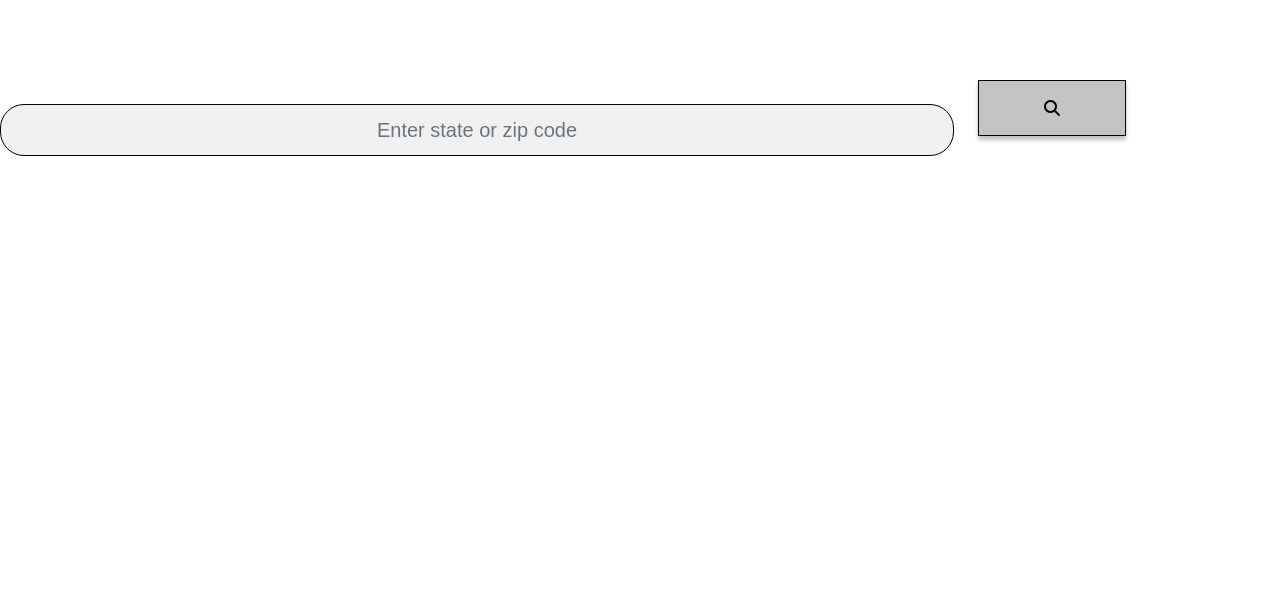
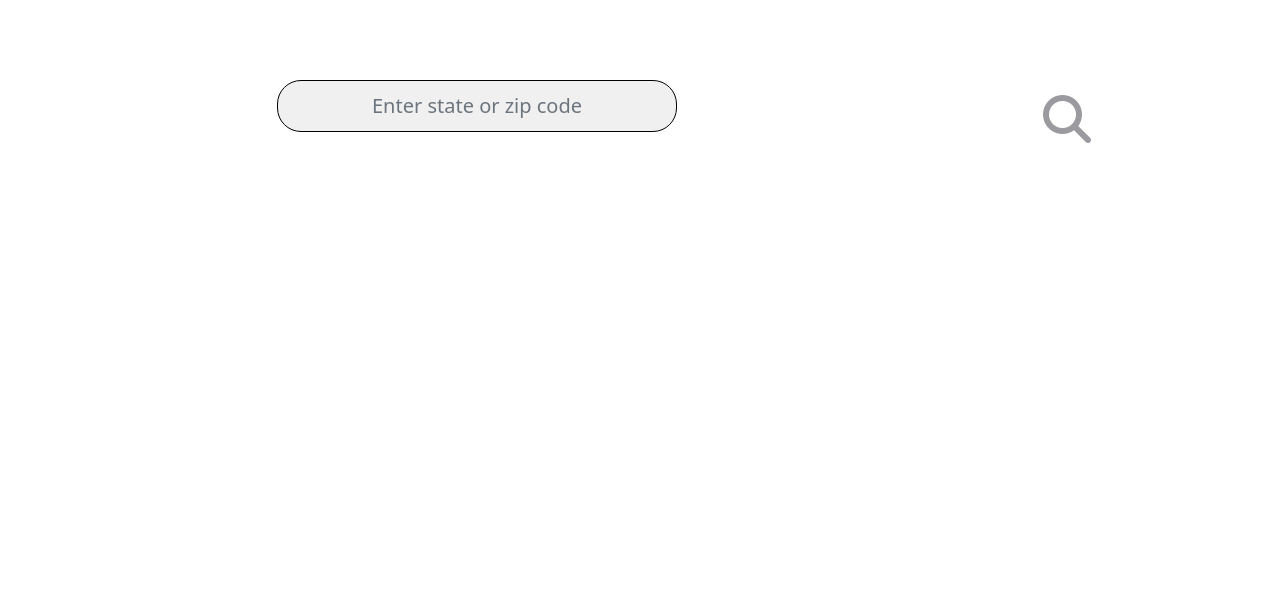
Before and after one commit to Rak97/Vaxxed4Life, a plain HTML site: page Vaccination.html in a window 1280 px wide. Shown: the part 192-800 px from the top of the page. Drawn offline with nearby package versions, Linux system fonts and the light colour scheme; a web font is replaced by a local one.

Commit message:
button adjustments

```diff
--- a/Vaccination.html
+++ b/Vaccination.html
@@ -51,12 +51,12 @@
     <form id="search-form">
         <div class="row">
             <div class="col-9">
-                <input type="text" placeholder="Enter state or zip code" class="form-control"
+                <input type="text" placeholder="Enter state or zip code" class="form-control" id="search-form"
                     autocomplete="off" />
             </div>
             <div class="col-3">
-        <button class="icon" type="submit">
-        <i class="fas fa-search"></i>
+        <button class="icon" type="submit" id="vaxlocate">
+        <i class="fas fa-search fa-3x"></i>
         </button>
     </form>
 </body>
--- a/style.css
+++ b/style.css
@@ -8,7 +8,6 @@
   margin: 0 auto;
   padding: 15px 60px;
   height: 95px;
-  border: var(--border-box-color-line);
   background-color: #f4ffd3;
 }
 
@@ -44,23 +43,33 @@ button {
   margin: 0 auto;
   background-color: rgba(196, 196, 196, 1);
 }
+
+button#vaxlocate.icon {
+  color: #9b9a9f;
+  box-shadow: none;
+  border: none;
+  background-color: transparent;
+}
+
 .center {
   display: flex;
   justify-content: center;
   align-items: center;
   height: 200px;
+  font-family: var(--main-font-family);
 }
 
-input.form-control {
+input#search-form.form-control {
   border: var(--border-box-color-line);
   outline: none;
   padding: 0.5em 1em;
   border-radius: 24px;
   margin-top: 1.5rem;
+  margin: 0 auto;
+  max-width: 400px;
   color: black;
   font-size: 20px;
   text-align: center;
-  font-family: var(--main-font-family);
   background: #f0f0f0;
 }
 
```
Also changed, not shown: index.html (+1 -0 lines).
